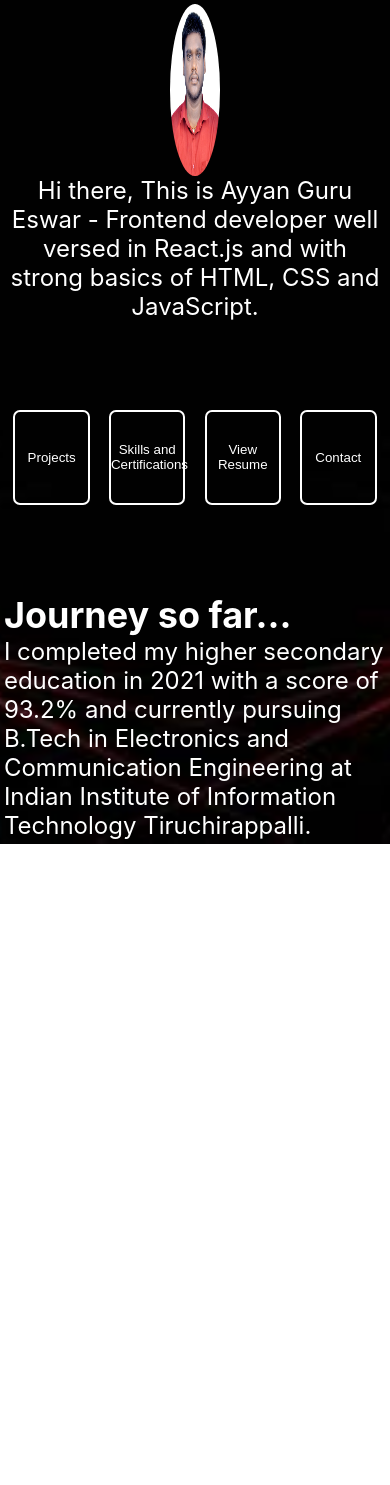
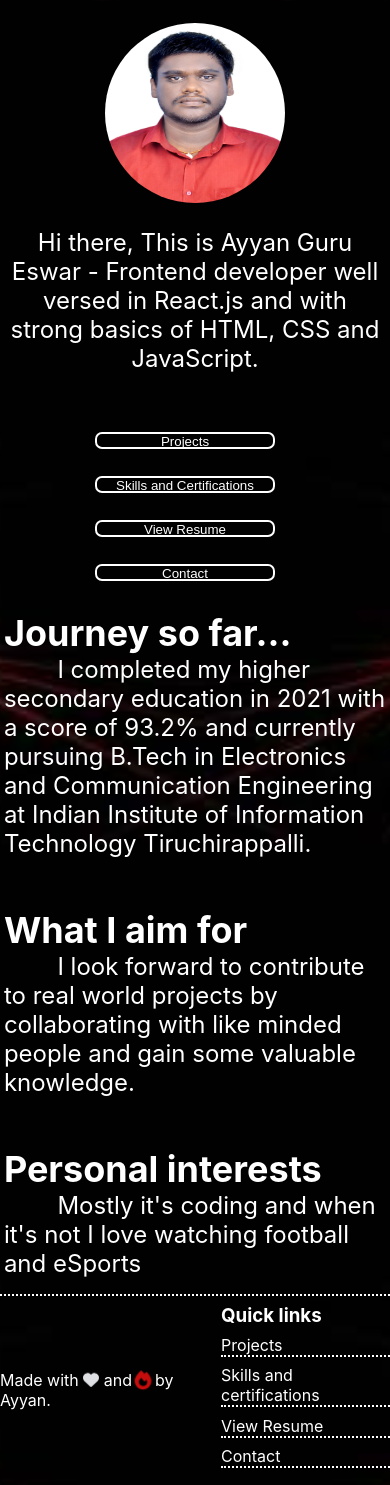
Before and after one commit to Ayyangurueswar/personal-portfolio, a React (Create React App) app: page / in a window 390 px wide. Before the commit the page ends 844 px from the top, so only its background shows below. Built offline with nearby package versions, Linux system fonts and the light colour scheme.

Commit message:
Made the site responsive

```diff
--- a/src/About.js
+++ b/src/About.js
@@ -4,6 +4,7 @@ import { Link } from 'react-router-dom'
 const About = () => {
   return (
     <div className='about_container'>
+      <div className='main_content'>
         <div className='about'>
           <img src="/images/ayyan.jpg" alt='ayyan' id='pic'/>
           <p className='desc'>Hi there, This is Ayyan Guru Eswar - Frontend developer well versed
@@ -24,6 +25,8 @@ const About = () => {
               <button>Contact</button>
           </Link>
         </div>
+      </div>
+      <div className='side_content'>
         <div className='journey'>
           <h2>Journey so far...</h2>
           <p>
@@ -32,6 +35,18 @@ const About = () => {
             Information Technology Tiruchirappalli.
           </p>
         </div>
+        <div className='aim'>
+          <h2>What I aim for</h2>
+          <p>
+            I look forward to contribute to real world projects by collaborating with like minded people
+            and gain some valuable knowledge.
+          </p>
+        </div>
+        <div className='personal_interest'>
+          <h2>Personal interests</h2>
+          <p>Mostly it's coding and when it's not I love watching football and eSports</p>
+        </div>
+      </div>
     </div>
   )
 }
--- a/src/App.css
+++ b/src/App.css
@@ -13,16 +13,6 @@ html{
   background-attachment: fixed;
 }
 
-body{
-  height: 100vh;
-  width: 100vw;
-}
-
-#root{
-  height:100%;
-  width:100%;
-}
-
 .about_container{
   font-size: 1.5rem;
   width: 100%;
@@ -32,25 +22,36 @@ body{
   flex-direction: column;
   align-items: center;
   justify-content: center;
-  gap: 2%;
 }
 
-.container{
-  width:100%;
-  height:100%;
+.main_content{
+  margin-top: 5%;
+  margin-bottom: 10%;
+  width: 100%;
+  height: 100%;
+  display: flex;
+  flex-direction: column;
+  gap: 50px;
+}
+
+.side_content{
+  display: flex;
+  flex-direction: column;
+  gap: 50px;
 }
 
 .nav_section{
   width: 100%;
-  height: 30%;
-  display: flex;
-  align-items: center;
-  justify-content: space-around;
+  height: 150px;
+  display: grid;
+  grid-template-columns: repeat(auto-fit, minmax(100px, 200px));
+  justify-content: center;
+  gap: 10%;
 }
 
 .btn_wrapper{
-  width: 20%;
-  height: 40%;
+  width: 90%;
+  height: 60%;
 }
 
 .nav_section button{
@@ -77,8 +78,9 @@ body{
   width: 100%;
   height: 100%;
   display: grid;
-  grid-template-columns: repeat(3, 1fr);
+  grid-template-columns: repeat(auto-fit, minmax(200px, 355px));
   padding: 2%;
+  justify-content: center;
   align-items: center;
   gap: 3rem;
 }
@@ -122,8 +124,8 @@ body{
 }
 
 .skills_container{
-  width: 100vw;
-  height: 100vh;
+  width: 100%;
+  height: 100%;
   padding: 1rem;
   display: flex;
   flex-direction: column;
@@ -134,7 +136,8 @@ body{
   width: 100%;
   height: 30%;
   display: grid;
-  grid-template-columns: repeat(3, 1fr);
+  grid-template-columns: repeat(auto-fit, minmax(200px, 355px));
+  justify-content: center;
   gap: 1rem;
   margin: 0.5rem 0;
   margin-bottom: 2rem;
@@ -166,12 +169,13 @@ body{
 
 .certifications{
   width: 100%;
-  height: 120%;
+  height: 400px;
   display: grid;
-  grid-template-columns: repeat(3, 1fr);
-  grid-auto-rows: minmax(2, auto);
+  grid-template-columns: repeat(auto-fit, minmax(300px, 350px));
+  grid-template-rows: repeat(auto-fit, minmax(50px, 80px));
   gap: 2rem;
   margin-top: 1%;
+  justify-content: center;
 }
 
 .cert{
@@ -183,6 +187,7 @@ body{
   flex-direction: column;
   align-items: center;
   justify-content: center;
+  text-align: center;
 }
 
 .cert_wrapper{
@@ -201,8 +206,11 @@ body{
 }
 
 .contact_container{
-  width: 100vw;
-  height: 100vh;
+  width: 100%;
+  height: 100%;
+  display: flex;
+  flex-direction: column;
+  gap: 4%;
   padding: 1%;
 }
 
@@ -229,10 +237,11 @@ body{
 
 .contacts{
   width: 100%;
-  height: 40%;
+  height: 60%;
   display: grid;
-  grid-auto-rows: minmax(1, auto);
-  grid-template-columns: repeat(5, 1fr);
+  grid-template-columns: repeat(auto-fit, minmax(50px, 200px));
+  grid-template-rows: repeat(auto-fit, minmax(120px, 150px));
+  justify-content: center;
   align-items: center;
 }
 
@@ -257,6 +266,7 @@ body{
   flex-direction: column;
   height: 40%;
   align-items: center;
+  gap: 25px;
 }
 
 .journey{
@@ -264,7 +274,43 @@ body{
 }
 
 #pic{
-  width: 13%;
-  height: 75%;
+  width: 180px;
+  height: 180px;
   border-radius: 100%;
 }
+
+.queries p{
+  font-size: 1.7rem;
+  text-align: center;
+}
+
+.side_content p{
+  text-indent: 14%;
+}
+
+.footer{
+  display: flex;
+  justify-content: space-around;
+  align-items: center;
+  border-top: 2px dotted white;
+  margin-top: 3%;
+}
+
+.link_list{
+  list-style-type: none;
+}
+
+.link_list li{
+  margin: 5% 0%;
+  border-bottom: 2px dotted white;
+}
+
+.link{
+  text-decoration: none;
+  color: white;
+}
+
+.links{
+  margin-top: 2%;
+  margin-bottom: 2%;
+}
--- a/src/App.js
+++ b/src/App.js
@@ -4,6 +4,7 @@ import { BrowserRouter as Router, Routes, Route } from 'react-router-dom';
 import Projects from './Projects';
 import Skills from './Skills';
 import Contact from './Contact';
+import Footer from './Footer';
 
 function App() {
   return (
@@ -16,6 +17,7 @@ function App() {
           <Route path='/contact' element={<Contact/>} exact/>
         </Routes>
       </div>
+      <Footer/>
     </Router>
   );
 }
--- a/src/Contact.js
+++ b/src/Contact.js
@@ -23,6 +23,12 @@ const Contact = () => {
           <FontAwesomeIcon icon={faInstagram} beat size='2xl' style={{color: "#d6d6d6",}} className='contact_icon'/>
         </a>
       </div>
+      <div className='queries'>
+        <p>
+          I am currently open to work in SDE intern or front-end developer intern roles so do
+          get in touch if you think I can fit in.
+        </p>
+      </div>
     </div>
   )
 }
--- /dev/null
+++ b/src/Footer.js
@@ -0,0 +1,28 @@
+import React from 'react'
+import { FontAwesomeIcon } from '@fortawesome/react-fontawesome'
+import { faHeart, faFire } from '@fortawesome/free-solid-svg-icons'
+import { Link } from 'react-router-dom'
+
+const Footer = () => {
+  return (
+    <div className='footer'>
+      <p>
+        Made with <FontAwesomeIcon icon={faHeart} bounce style={{color: "#dee0e3",}} /> and <FontAwesomeIcon icon={faFire} beat style={{color: "#c50d0d",}} /> by Ayyan.
+      </p>
+      <div className='links'>
+        <h3>Quick links</h3>
+        <ul className='link_list'>
+            <li><Link to={'/projects'} className='link'>Projects</Link></li>
+            <li><Link to={'/skills'} className='link'>Skills and certifications</Link></li>
+            <li><a href='https://drive.google.com/file/d/1UE0-5N-pdQ-r1TNXXotGYmMYpXDrvk4_/view?usp=sharing' className='link'>
+                View Resume
+                </a>
+            </li>
+            <li><Link to={'/contact'} className='link'>Contact</Link></li>
+        </ul>
+      </div>
+    </div>
+  )
+}
+
+export default Footer
```
Lines whose indentation alone changed are shown as unchanged.
